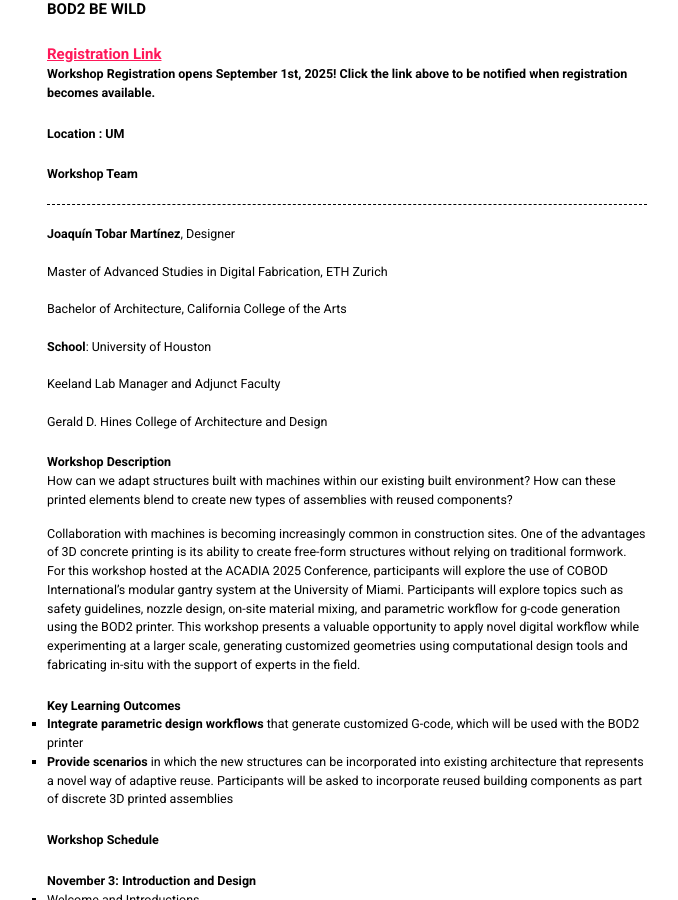
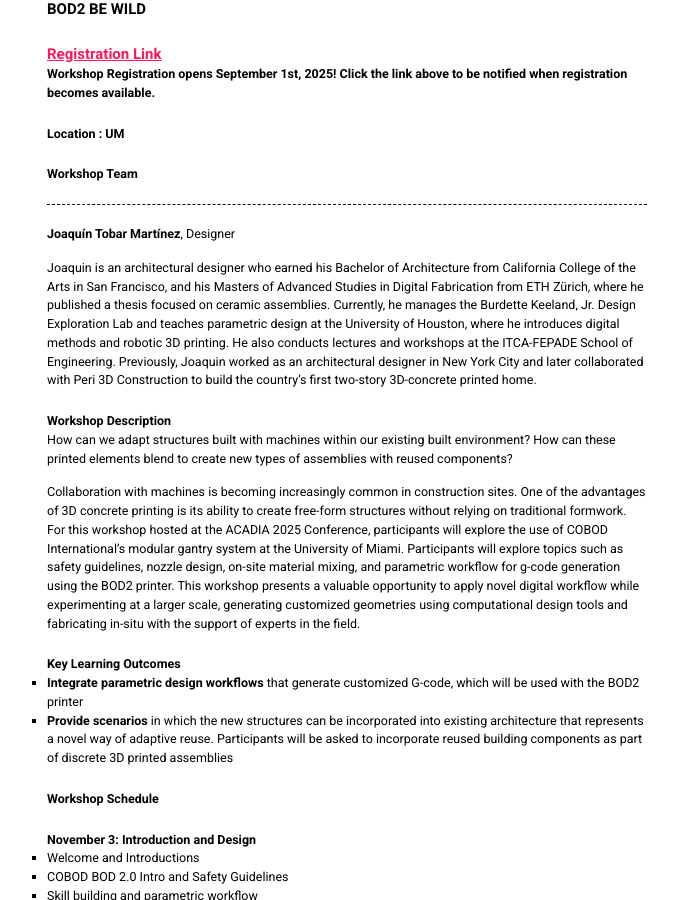
Before and after one commit to acadia2025/website, a Jekyll site: the page built from _posts/2001-01-05-bod2-be-wild.md, in a window 1280 px wide and 900 px high, scrolled down 387 px. Shown: the whole window, without its empty margins (293-971 px from the left). Built offline with Jekyll 4.4.1, drawn with Linux system fonts in a browser that asks for light colours.

Commit message:
description

```diff
--- a/_posts/2001-01-05-bod2-be-wild.md
+++ b/_posts/2001-01-05-bod2-be-wild.md
@@ -24,11 +24,8 @@ thumbnail: assets/images/workshops/acadia25-workshop_cobod.jpg
 ---
 
 **Joaquín Tobar Martínez**, Designer
-Master of Advanced Studies in Digital Fabrication, ETH Zurich
-Bachelor of Architecture, California College of the Arts
-**School**: University of Houston
-Keeland Lab Manager and Adjunct Faculty
-Gerald D. Hines College of Architecture and Design
+
+Joaquin is an architectural designer who earned his Bachelor of Architecture from California College of the Arts in San Francisco, and his Masters of Advanced Studies in Digital Fabrication from ETH Zürich, where he published a thesis focused on ceramic assemblies. Currently, he manages the Burdette Keeland, Jr. Design Exploration Lab and teaches parametric design at the University of Houston, where he introduces digital methods and robotic 3D printing. He also conducts lectures and workshops at the ITCA-FEPADE School of Engineering. Previously, Joaquin worked as an architectural designer in New York City and later collaborated with Peri 3D Construction to build the country's first two-story 3D-concrete printed home.
 
 ## Workshop Description
 How can we adapt structures built with machines within our existing built environment? How can these printed elements blend to create new types of assemblies with reused components?
```
